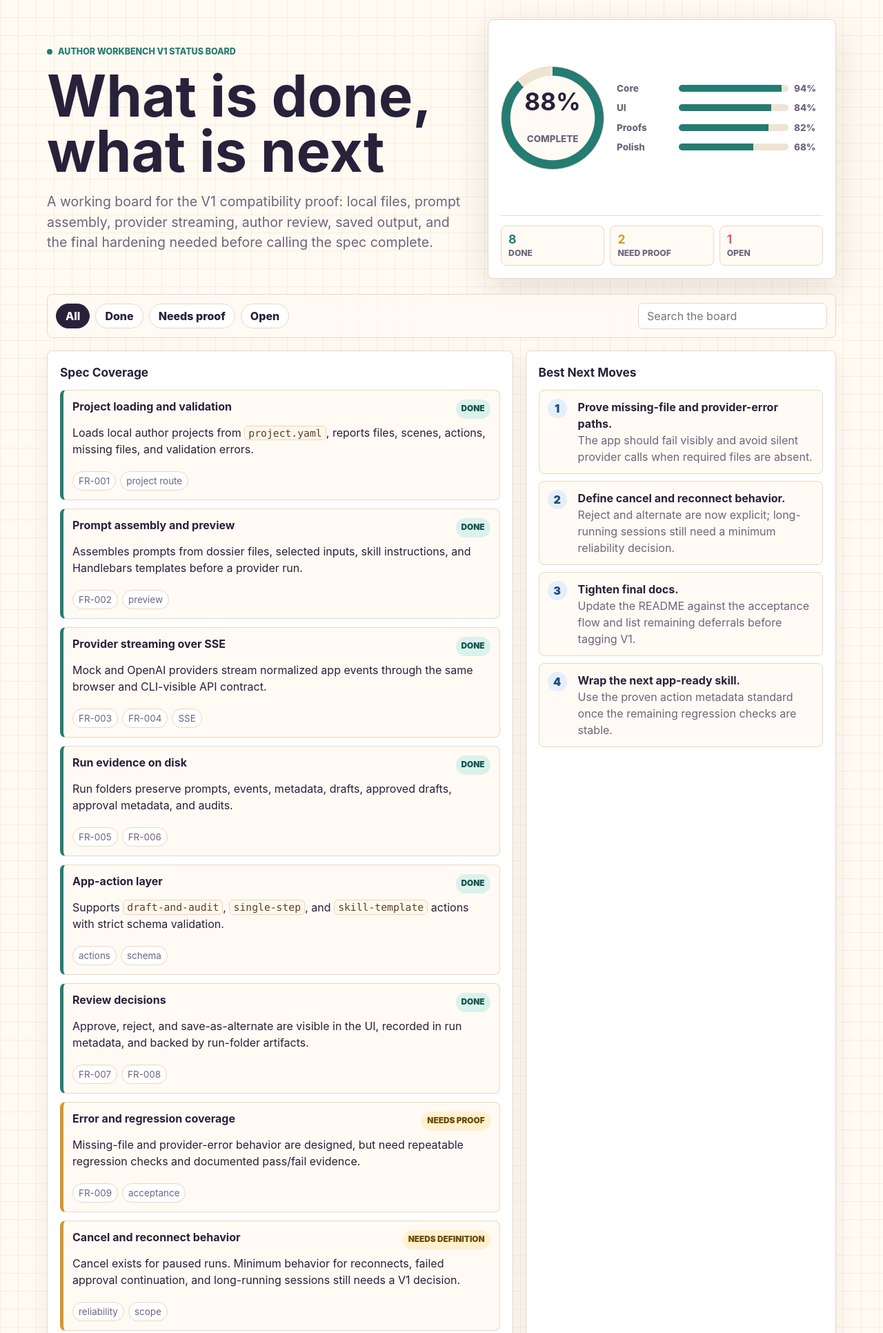
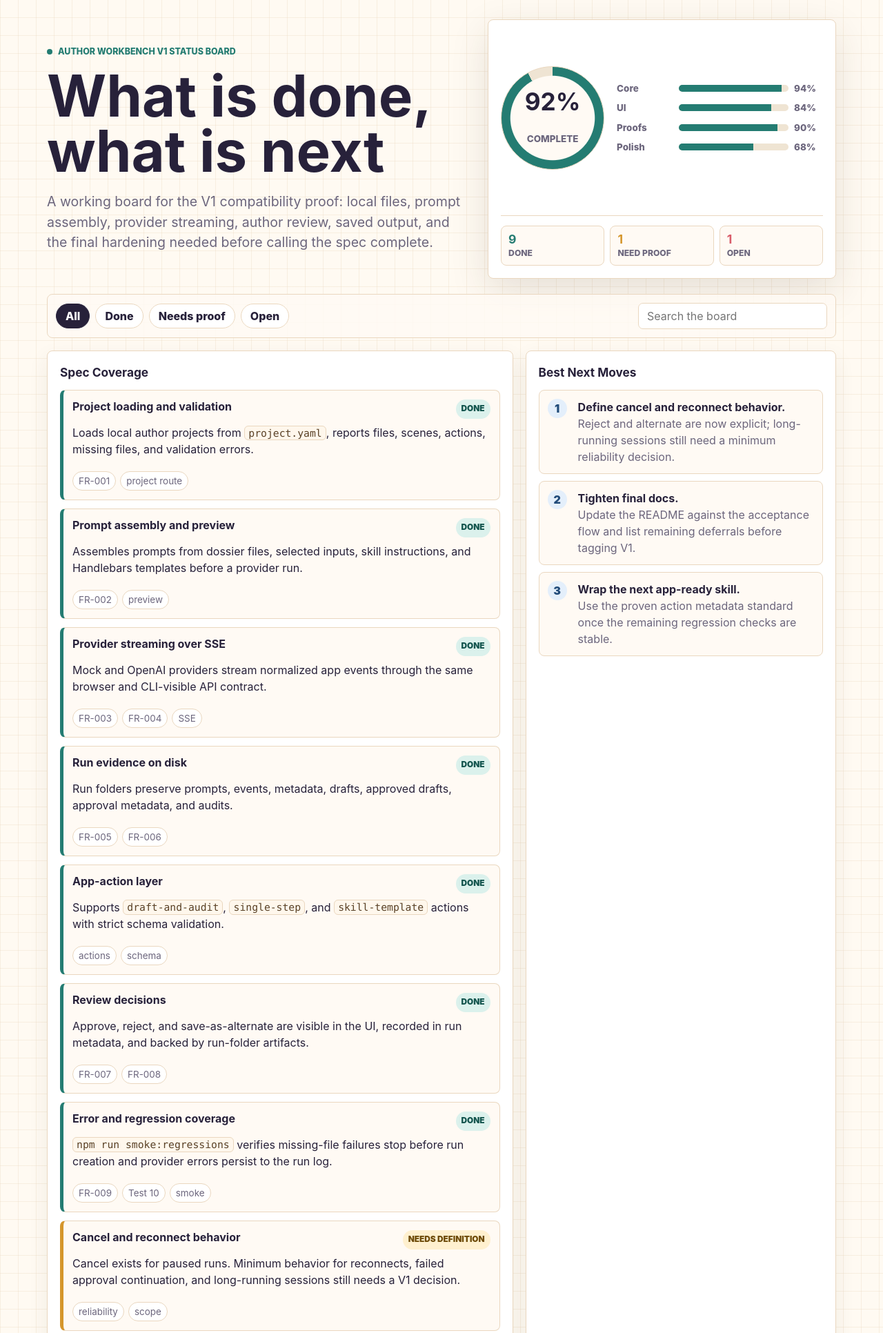
Before and after one commit to blossomz37/author-workbench, a plain HTML site: page docs/V1_PROGRESS.html in a window 1280 px wide. Shown: the top 1932 px of the page at 69% size. Drawn offline with Linux system fonts and the light colour scheme.

Commit message:
Update public snapshot

```diff
--- a/docs/V1_PROGRESS.html
+++ b/docs/V1_PROGRESS.html
@@ -145,7 +145,7 @@
     }
 
     .meter {
-      --value: 83;
+      --value: 92;
       align-items: center;
       aspect-ratio: 1;
       background:
@@ -551,8 +551,8 @@
 
       <aside class="status-panel" aria-label="Completion estimate">
         <div class="meter-wrap">
-          <div class="meter" style="--value: 88">
-            <strong>88%</strong>
+          <div class="meter" style="--value: 92">
+            <strong>92%</strong>
             <span>complete</span>
           </div>
           <div class="score-lines">
@@ -568,8 +568,8 @@
             </div>
             <div class="score-line">
               <span>Proofs</span>
-              <div class="bar" style="--bar-width: 82%"><i></i></div>
-              <span>82%</span>
+              <div class="bar" style="--bar-width: 90%"><i></i></div>
+              <span>90%</span>
             </div>
             <div class="score-line">
               <span>Polish</span>
@@ -580,11 +580,11 @@
         </div>
         <div class="status-summary" aria-label="Work item summary">
           <div class="summary-stat done">
-            <strong>8</strong>
+            <strong>9</strong>
             <span>done</span>
           </div>
           <div class="summary-stat partial">
-            <strong>2</strong>
+            <strong>1</strong>
             <span>need proof</span>
           </div>
           <div class="summary-stat open">
@@ -663,13 +663,13 @@
             <div class="card-meta"><span class="pill">FR-007</span><span class="pill">FR-008</span></div>
           </article>
 
-          <article class="work-card" data-status="partial" data-tags="missing file provider error regression tests smoke test">
+          <article class="work-card" data-status="done" data-tags="missing file provider error regression tests smoke test">
             <div class="card-head">
               <strong>Error and regression coverage</strong>
-              <span class="badge partial">Needs proof</span>
+              <span class="badge done">Done</span>
             </div>
-            <p>Missing-file and provider-error behavior are designed, but need repeatable regression checks and documented pass/fail evidence.</p>
-            <div class="card-meta"><span class="pill">FR-009</span><span class="pill">acceptance</span></div>
+            <p><code>npm run smoke:regressions</code> verifies missing-file failures stop before run creation and provider errors persist to the run log.</p>
+            <div class="card-meta"><span class="pill">FR-009</span><span class="pill">Test 10</span><span class="pill">smoke</span></div>
           </article>
 
           <article class="work-card" data-status="partial" data-tags="cancel reconnect long run failure behavior">
@@ -716,12 +716,6 @@
         <div class="next-actions">
           <div class="action">
             <div>
-              <strong>Prove missing-file and provider-error paths.</strong>
-              <p class="muted">The app should fail visibly and avoid silent provider calls when required files are absent.</p>
-            </div>
-          </div>
-          <div class="action">
-            <div>
               <strong>Define cancel and reconnect behavior.</strong>
               <p class="muted">Reject and alternate are now explicit; long-running sessions still need a minimum reliability decision.</p>
             </div>
@@ -754,6 +748,7 @@
           <label class="check-row"><input type="checkbox" checked data-id="event-logs"><span>Run metadata and event logs persist.</span></label>
           <label class="check-row"><input type="checkbox" checked data-id="review-decisions"><span>The author can approve, reject, or save alternate output.</span></label>
           <label class="check-row"><input type="checkbox" checked data-id="scripted-smoke"><span>A scripted mock review-decision smoke test passes.</span></label>
+          <label class="check-row"><input type="checkbox" checked data-id="failure-regressions"><span>Missing-file and provider-error regressions are covered by a repeatable smoke test.</span></label>
           <label class="check-row"><input type="checkbox" checked data-id="session-closeout"><span>The repo has a project-specific end-session workflow.</span></label>
           <label class="check-row"><input type="checkbox" data-id="readme-proof"><span>The README explains how to run the proof and what V1 does not claim.</span></label>
           <label class="check-row"><input type="checkbox" checked data-id="honest-scope"><span>The app does not pretend to be more complete than it is.</span></label>
@@ -768,8 +763,8 @@
             <span class="muted">Local files, prompt assembly, streaming, review gate, saved output, and API-level parity all work together.</span>
           </div>
           <div class="timeline-item">
-            <strong>Acceptance hardening remains</strong>
-            <span class="muted">Review decisions are implemented and script-verified. Closeout is standardized. Remaining work is focused on regressions, reliability decisions, and final deferrals.</span>
+            <strong>Acceptance hardening is mostly proven</strong>
+            <span class="muted">Review decisions, missing-file failures, and provider-error runs are script-verified. Remaining work is focused on reliability decisions and final deferrals.</span>
           </div>
           <div class="timeline-item">
             <strong>V1 tag after final proof</strong>
```
